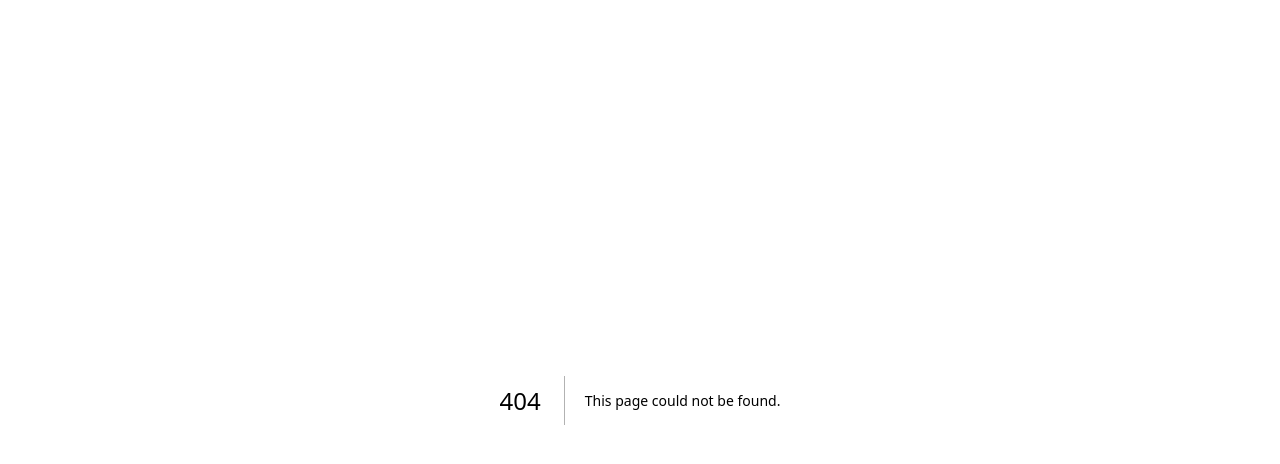
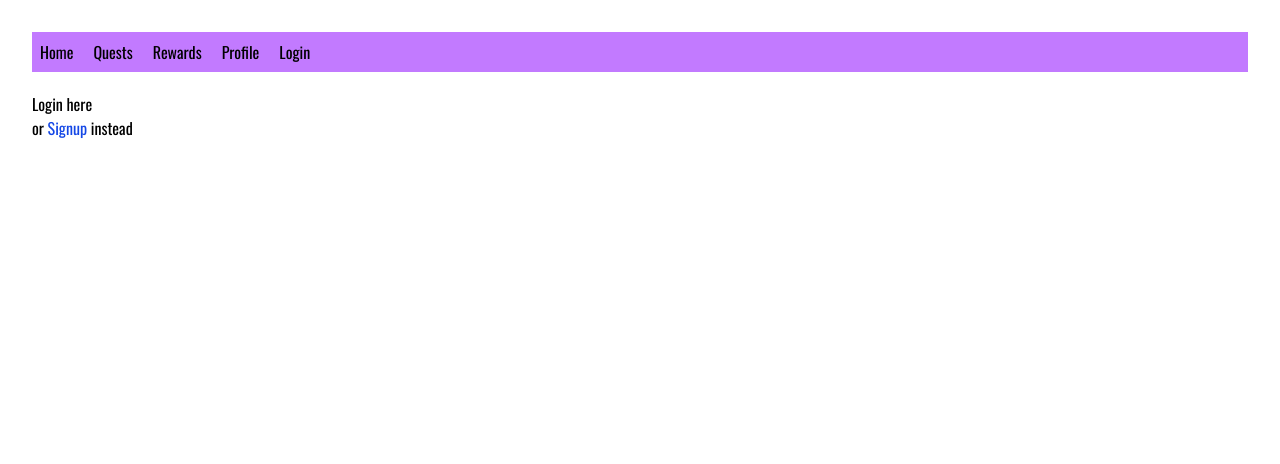
Before and after one commit to ahmedsalehdhk/lumora, a Next.js app: page /routes/login in a window 1280 px wide. Before the commit this address had no page. Shown: the top 464 px of the page. Built offline with nearby package versions, Linux system fonts and the light colour scheme.

Commit message:
Created major routes

```diff
--- /dev/null
+++ b/app/components/Navbar.tsx
@@ -0,0 +1,18 @@
+import Link from 'next/link'
+import React from 'react'
+
+const Navbar = () => {
+  return (
+    <nav className='bg-purple-400 p-2 mb-5'>
+        <div className="nav-links space-x-5">
+            <Link href="/">Home</Link>
+            <Link href="/routes/quests">Quests</Link>
+            <Link href="/routes/rewards">Rewards</Link>
+            <Link href="/routes/profile">Profile</Link>
+            <Link href="/routes/login">Login</Link>
+        </div>
+    </nav>
+  )
+}
+
+export default Navbar
--- a/app/globals.css
+++ b/app/globals.css
@@ -3,3 +3,8 @@
 :root {
 
 }
+
+/* temporary padding */
+html {
+    padding: 2rem;
+}
--- a/app/layout.tsx
+++ b/app/layout.tsx
@@ -1,6 +1,7 @@
 import type { Metadata } from "next";
 import "./globals.css";
 import { Oswald } from 'next/font/google';
+import Navbar from "./components/Navbar";
 
 
 export const metadata: Metadata = {
@@ -20,6 +21,7 @@ export default function RootLayout({
   return (
     <html lang="en" className={oswald.className}>
       <body>
+        <Navbar />
         <main>
           {children}
         </main>
--- a/app/page.tsx
+++ b/app/page.tsx
@@ -1,6 +1,8 @@
 
 export default function Home() {
   return (
-    <div>Hello world</div>
+    <div>
+      <h1>Home</h1>
+    </div>
   );
 }
--- /dev/null
+++ b/app/routes/login/page.tsx
@@ -0,0 +1,13 @@
+import React from 'react'
+import Link from 'next/link'
+
+const Login = () => {
+  return (
+    <div>
+      Login here
+      <h1>or <Link href="/routes/signup" className="text-blue-700 hover:underline">Signup</Link> instead</h1>
+    </div>
+  )
+}
+
+export default Login
--- /dev/null
+++ b/app/routes/profile/page.tsx
@@ -0,0 +1,11 @@
+import React from 'react'
+
+const Profile = () => {
+  return (
+    <div>
+      Profile settings
+    </div>
+  )
+}
+
+export default Profile
--- /dev/null
+++ b/app/routes/quests/page.tsx
@@ -0,0 +1,11 @@
+import React from 'react'
+
+const Quests = () => {
+  return (
+    <div>
+      All quests
+    </div>
+  )
+}
+
+export default Quests
--- /dev/null
+++ b/app/routes/rewards/page.tsx
@@ -0,0 +1,11 @@
+import React from 'react'
+
+const Rewards = () => {
+  return (
+    <div>
+      All Rewards
+    </div>
+  )
+}
+
+export default Rewards
--- /dev/null
+++ b/app/routes/signup/page.tsx
@@ -0,0 +1,13 @@
+import React from 'react'
+import Link from 'next/link'
+
+const Signup = () => {
+  return (
+    <div>
+      <h1>Signup here</h1>
+      <h1>or <Link href="/routes/login" className="text-blue-700 hover:underline">Login</Link> instead</h1>
+    </div>
+  )
+}
+
+export default Signup
```
